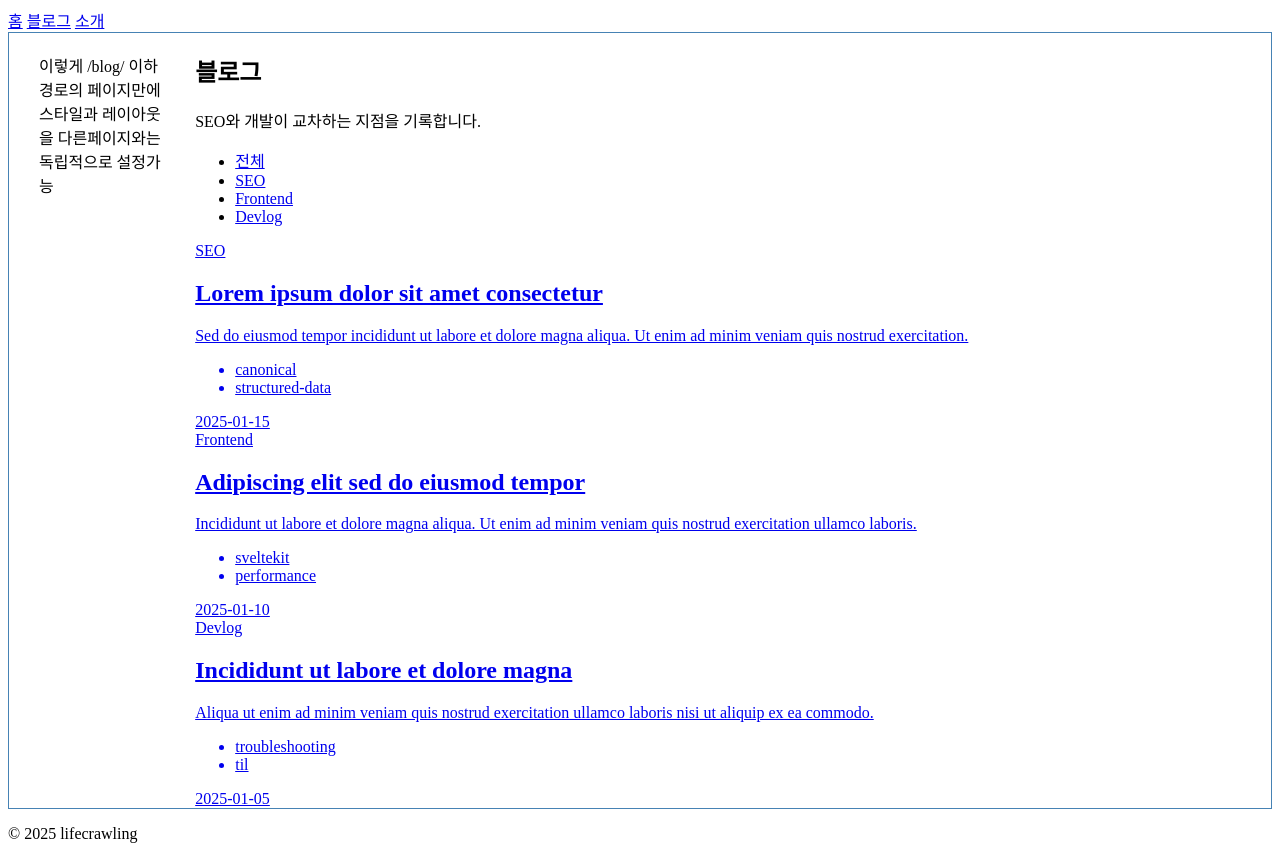
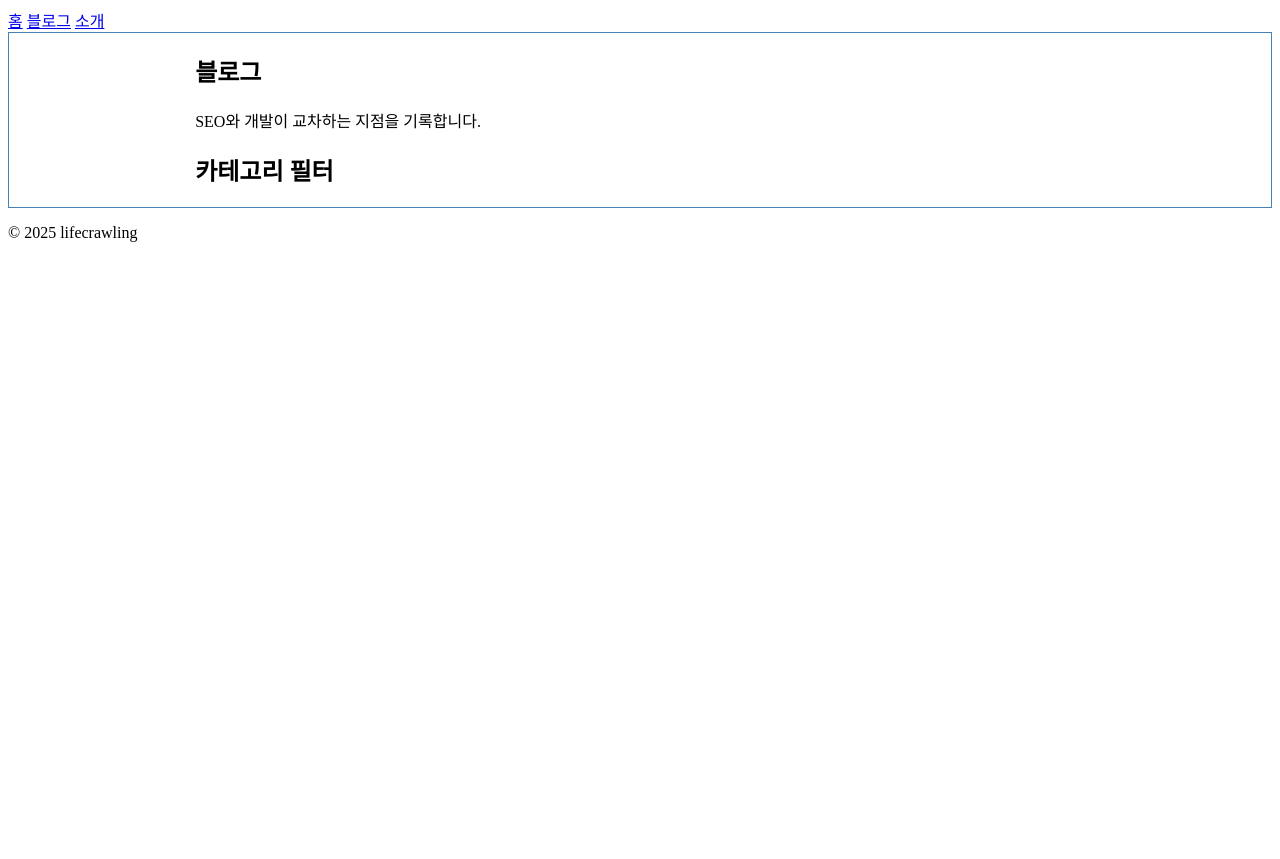
Before and after one commit to toa-web-dev/seo-blog-by-sveltekit, a SvelteKit app: page /blog in a window 1280 px wide. After the commit the page ends 800 px from the top, so only its background shows below. Built offline with nearby package versions, Linux system fonts and the light colour scheme.

Commit message:
🔧 Remove unused sections and add dynamic blog post layout

```diff
--- a/src/routes/blog/+layout.svelte
+++ b/src/routes/blog/+layout.svelte
@@ -17,7 +17,7 @@
 
 <div class="main-wrapper">
 	<aside>
-		이렇게 /blog/ 이하 경로의 페이지만에 스타일과 레이아웃을 다른페이지와는 독립적으로 설정가능
+		<!-- 이렇게 /blog/ 이하 경로의 페이지만에 스타일과 레이아웃을 다른페이지와는 독립적으로 설정가능 -->
 	</aside>
 	<main>
 		{@render children()}
--- a/src/routes/blog/+page.svelte
+++ b/src/routes/blog/+page.svelte
@@ -6,60 +6,5 @@
 </section>
 
 <section class="category-filter">
-	<ul>
-		<li><a href="/blog">전체</a></li>
-		<li><a href="/blog/category/seo">SEO</a></li>
-		<li><a href="/blog/category/frontend">Frontend</a></li>
-		<li><a href="/blog/category/devlog">Devlog</a></li>
-	</ul>
+	<h2>카테고리 필터</h2>
 </section>
-
-<section class="post-list">
-	<article>
-		<a href="/blog/seo/lorem-ipsum-post-1">
-			<span class="category">SEO</span>
-			<h2>Lorem ipsum dolor sit amet consectetur</h2>
-			<p>
-				Sed do eiusmod tempor incididunt ut labore et dolore magna aliqua. Ut enim ad minim
-				veniam quis nostrud exercitation.
-			</p>
-			<ul class="tags">
-				<li>canonical</li>
-				<li>structured-data</li>
-			</ul>
-			<time datetime="2025-01-15">2025-01-15</time>
-		</a>
-	</article>
-
-	<article>
-		<a href="/blog/frontend/lorem-ipsum-post-2">
-			<span class="category">Frontend</span>
-			<h2>Adipiscing elit sed do eiusmod tempor</h2>
-			<p>
-				Incididunt ut labore et dolore magna aliqua. Ut enim ad minim veniam quis nostrud
-				exercitation ullamco laboris.
-			</p>
-			<ul class="tags">
-				<li>sveltekit</li>
-				<li>performance</li>
-			</ul>
-			<time datetime="2025-01-10">2025-01-10</time>
-		</a>
-	</article>
-
-	<article>
-		<a href="/blog/devlog/lorem-ipsum-post-3">
-			<span class="category">Devlog</span>
-			<h2>Incididunt ut labore et dolore magna</h2>
-			<p>
-				Aliqua ut enim ad minim veniam quis nostrud exercitation ullamco laboris nisi ut aliquip
-				ex ea commodo.
-			</p>
-			<ul class="tags">
-				<li>troubleshooting</li>
-				<li>til</li>
-			</ul>
-			<time datetime="2025-01-05">2025-01-05</time>
-		</a>
-	</article>
-</section>
```
Also changed, not shown: src/routes/+page.svelte (+0 -51 lines), src/routes/blog/[category]/[slug]/+page.svelte (added, +41 -0 lines).
